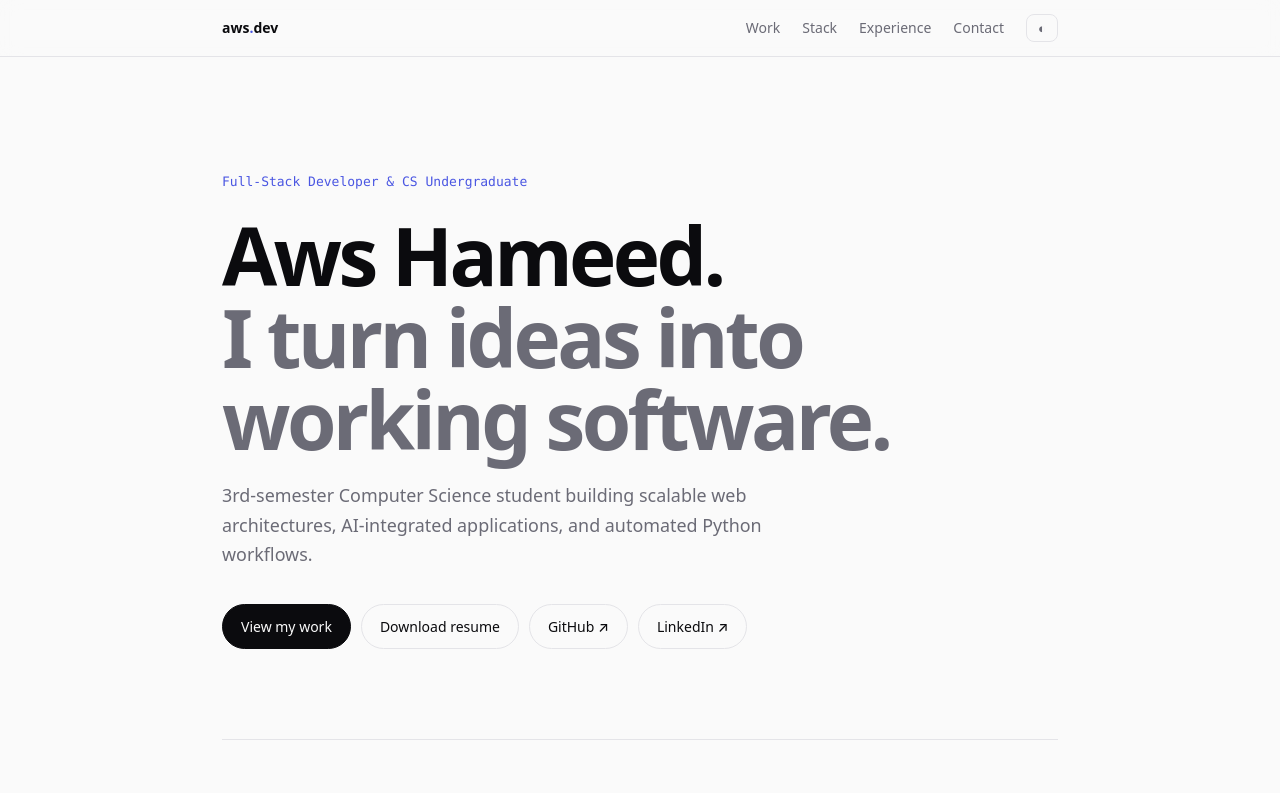
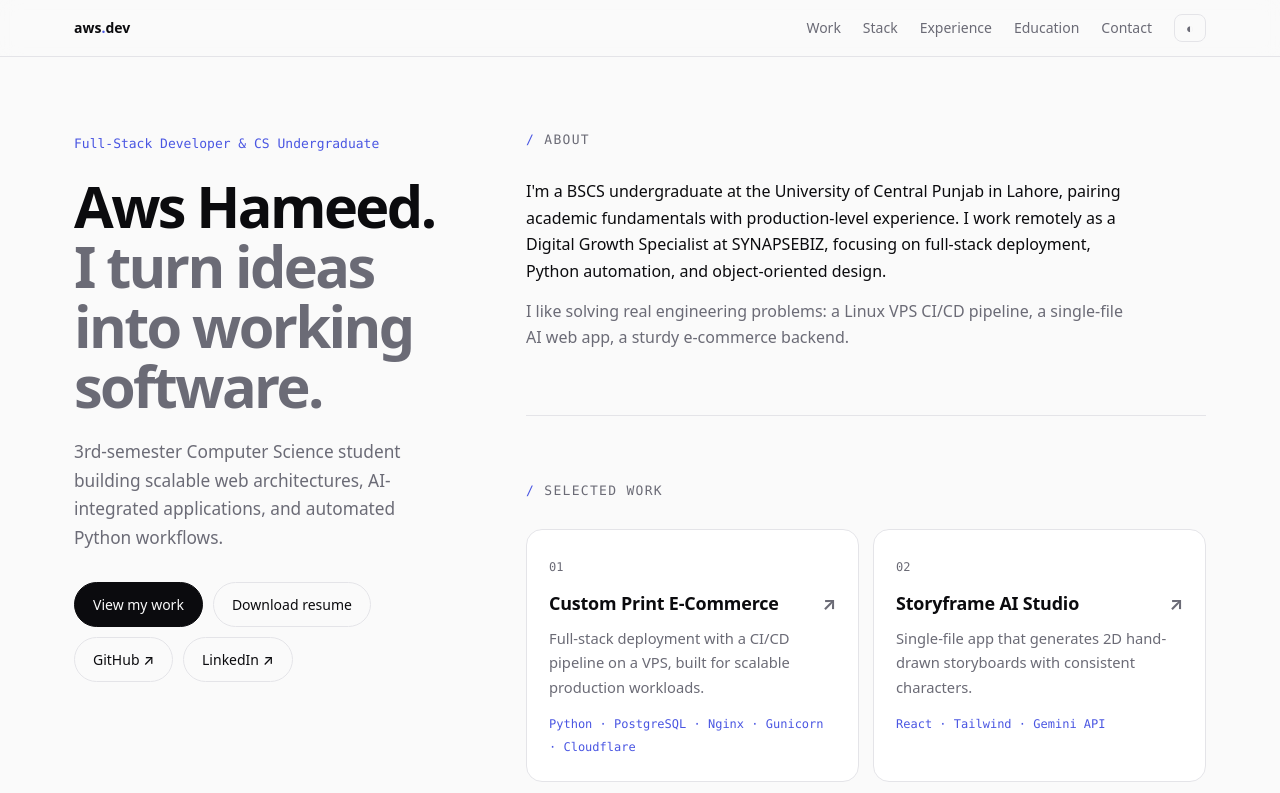
Before and after one commit to L1F25BSCS0511-Aws/L1F25BSCS0511-Aws.github.io, a plain HTML site: page index.html in a window 1280 px wide. Shown: the top 793 px of the page. Drawn offline with Linux system fonts and the light colour scheme.

Commit message:
Add files via upload

```diff
--- a/index.html
+++ b/index.html
@@ -13,7 +13,7 @@ box-sizing:border-box;padding-top:env(safe-area-inset-top,0px);padding-bottom:en
 html{scroll-behavior:smooth;scroll-padding-top:70px}
 body{margin:0;background:var(--bg);color:var(--ink);font:16px/1.65 system-ui,-apple-system,"Segoe UI",Roboto,sans-serif;-webkit-font-smoothing:antialiased}
 a{color:inherit;text-decoration:none}
-.w{max-width:880px;margin:0 auto;padding:0 22px}
+.w{max-width:1180px;margin:0 auto;padding:0 24px}
 .mono{font-family:ui-monospace,SFMono-Regular,Menlo,Consolas,monospace}
 header{position:sticky;top:env(safe-area-inset-top,0px);z-index:9;background:color-mix(in srgb,var(--bg) 85%,transparent);backdrop-filter:blur(10px);border-bottom:1px solid var(--line)}
 nav{display:flex;justify-content:space-between;align-items:center;height:56px;font-size:14px}
@@ -21,13 +21,19 @@ nav b{font-weight:600}
 nav div{display:flex;gap:22px;align-items:center;color:var(--mute)}
 nav a:hover{color:var(--ink)}
 nav button{background:none;border:1px solid var(--line);color:var(--mute);border-radius:8px;width:32px;height:28px;cursor:pointer}
-@media(max-width:600px){nav div a{display:none}}
-.hero{padding:110px 0 90px}
+@media(max-width:700px){nav div a{display:none}}
+.shell{display:grid;grid-template-columns:minmax(0,1fr)}
+.side{padding:90px 0 60px}
+@media(min-width:1000px){
+.shell{grid-template-columns:380px minmax(0,1fr);gap:72px}
+.side{position:sticky;top:calc(56px + env(safe-area-inset-top,0px));align-self:start;padding:72px 0 40px}
+main section:first-child{border-top:0;padding-top:72px}
+}
 .tag{display:inline-block;color:var(--ac);font-size:13px;margin-bottom:22px}
-h1{font-size:clamp(2.6rem,8.5vw,5rem);line-height:1.02;letter-spacing:-.045em;margin:0 0 22px;font-weight:700}
+h1{font-size:clamp(2.6rem,8.5vw,3.6rem);line-height:1.04;letter-spacing:-.045em;margin:0 0 22px;font-weight:700}
 h1 span{color:var(--mute)}
-.lead{max-width:560px;color:var(--mute);font-size:1.12rem;margin:0}
-.acts{display:flex;flex-wrap:wrap;gap:10px;margin-top:34px}
+.lead{color:var(--mute);font-size:1.08rem;margin:0;max-width:560px}
+.acts{display:flex;flex-wrap:wrap;gap:10px;margin-top:30px}
 .b{padding:10px 18px;border-radius:999px;border:1px solid var(--line);font-size:14px;font-weight:500;transition:.2s}
 .b:hover{border-color:var(--ac);color:var(--ac)}
 .b.p{background:var(--ink);color:var(--bg);border-color:var(--ink)}
@@ -52,6 +58,7 @@ h2::before{content:"/ ";color:var(--ac)}
 @media(max-width:560px){.sk{grid-template-columns:1fr;gap:2px}.sk span:nth-child(even){margin-bottom:12px}}
 .tl{border-left:1px solid var(--line);padding-left:24px;margin-left:4px}
 .it{position:relative;margin-bottom:30px}
+.it:last-child{margin-bottom:0}
 .it::before{content:"";position:absolute;left:-29px;top:9px;width:9px;height:9px;border-radius:50%;background:var(--bg);border:2px solid var(--ac)}
 .it b{font-weight:600}
 .it .d{display:block;font-size:12.5px;color:var(--mute);margin:2px 0 6px}
@@ -65,16 +72,17 @@ footer{padding:36px 0 56px;border-top:1px solid var(--line);color:var(--mute);fo
 </style>
 </head>
 <body>
-<header><div class="w"><nav><b>aws<span style="color:var(--ac)">.</span>dev</b><div><a href="#work">Work</a><a href="#stack">Stack</a><a href="#exp">Experience</a><a href="#contact">Contact</a><button id="t" aria-label="Toggle theme">◐</button></div></nav></div></header>
+<header><div class="w"><nav><b>aws<span style="color:var(--ac)">.</span>dev</b><div><a href="#work">Work</a><a href="#stack">Stack</a><a href="#exp">Experience</a><a href="#edu">Education</a><a href="#contact">Contact</a><button id="t" aria-label="Toggle theme">◐</button></div></nav></div></header>
 
-<main class="w">
-<div class="hero">
+<div class="w shell">
+<aside class="side">
 <span class="tag mono">Full-Stack Developer &amp; CS Undergraduate</span>
 <h1>Aws Hameed.<br><span>I turn ideas into working software.</span></h1>
 <p class="lead">3rd-semester Computer Science student building scalable web architectures, AI-integrated applications, and automated Python workflows.</p>
-<div class="acts"><a class="b p" href="#work">View my work</a><a class="b" href="resume.pdf"download>Download resume</a><a class="b" href="https://github.com/L1F25BSCS0511-Aws" target="_blank" rel="noopener">GitHub ↗</a><a class="b" href="https://www.linkedin.com/in/awshameeed/" target="_blank" rel="noopener">LinkedIn ↗</a></div>
-</div>
+<div class="acts"><a class="b p" href="#work">View my work</a><a class="b" href="resume.pdf" download>Download resume</a><a class="b" href="https://github.com/L1F25BSCS0511-Aws" target="_blank" rel="noopener">GitHub ↗</a><a class="b" href="https://www.linkedin.com/in/awshameeed/" target="_blank" rel="noopener">LinkedIn ↗</a></div>
+</aside>
 
+<main>
 <section id="about"><h2 class="mono">About</h2>
 <p style="max-width:600px;margin:0 0 14px">I'm a BSCS undergraduate at the University of Central Punjab in Lahore, pairing academic fundamentals with production-level experience. I work remotely as a Digital Growth Specialist at SYNAPSEBIZ, focusing on full-stack deployment, Python automation, and object-oriented design.</p>
 <p style="max-width:600px;margin:0;color:var(--mute)">I like solving real engineering problems: a Linux VPS CI/CD pipeline, a single-file AI web app, a sturdy e-commerce backend.</p></section>
@@ -95,22 +103,26 @@ footer{padding:36px 0 56px;border-top:1px solid var(--line);color:var(--mute);fo
 <span>AI &amp; Automation</span><span>Google AI Studio, Whisper, edge-tts, MoviePy, Make.com</span>
 <span>Tools</span><span>Git/GitHub, Shopify Liquid, openpyxl, pandas</span></div></section>
 
-<section id="exp"><h2 class="mono">Experience &amp; education</h2><div class="tl">
+<section id="exp"><h2 class="mono">Experience</h2><div class="tl">
 <div class="it"><b>Digital Growth Specialist · SYNAPSEBIZ</b><span class="d mono">Apr 2026 — Present</span><p>Technical data tracking, process automation, and platform growth strategy, remotely.</p></div>
-<div class="it"><b>AI/ML Intern · Digitech Offerings</b><span class="d mono">Apr — Jun 2026</span><p>Three-month remote internship in practical ML, automated workflows, and AI model evaluation.</p></div>
-<div class="it"><b>BSCS · University of Central Punjab</b><span class="d mono">Lahore · Expected 2029</span><p>OOP, Data Structures, Web Development, Database Systems. Led the “Beyond the Blindspot” community service project.</p></div></div></section>
+<div class="it"><b>AI/ML Intern · Digitech Offerings</b><span class="d mono">Apr — Jun 2026</span><p>Three-month remote internship in practical ML, automated workflows, and AI model evaluation.</p></div></div></section>
+
+<section id="edu"><h2 class="mono">Education</h2><div class="tl">
+<div class="it"><b>BSCS · University of Central Punjab</b><span class="d mono">Lahore · Expected 2029</span><p>OOP, Data Structures, Web Development, Database Systems. Led the “Beyond the Blindspot” community service project.</p></div>
+<div class="it"><b>Aspire College</b><span class="d mono">2023 — 2025</span></div>
+<div class="it"><b>British International School System</b></div></div></section>
 
 <section id="contact"><h2 class="mono">Contact</h2>
 <p style="margin:0">Lahore, Pakistan · <a href="mailto:awshameed.dev@gmail.com" style="color:var(--ac)">awshameed.dev@gmail.com</a></p>
 <form id="f"><input id="n" placeholder="Name" required><input id="e" type="email" placeholder="Email" required><textarea id="m" placeholder="Message" required></textarea><button class="b p s" type="submit">Send message</button></form></section>
 </main>
+</div>
 <footer><div class="w mono">© 2026 Aws Hameed</div></footer>
 
 <script>
 document.querySelectorAll('.t').forEach(function(c){c.addEventListener('mousemove',function(e){var r=c.getBoundingClientRect();c.style.setProperty('--x',(e.clientX-r.left)+'px');c.style.setProperty('--y',(e.clientY-r.top)+'px')})});
 document.getElementById('f').addEventListener('submit',function(x){x.preventDefault();var n=document.getElementById('n').value,e=document.getElementById('e').value,m=document.getElementById('m').value;location.href='mailto:awshameed.dev@gmail.com?subject='+encodeURIComponent('Portfolio message from '+n)+'&body='+encodeURIComponent(m+'\n\nReply to: '+e)});
 document.getElementById('t').addEventListener('click',function(){var r=document.documentElement,l=r.getAttribute('data-theme')==='light'||(!r.getAttribute('data-theme')&&matchMedia('(prefers-color-scheme: light)').matches);r.setAttribute('data-theme',l?'dark':'light')});
-document.getElementById('cv').addEventListener('click',function(x){x.preventDefault();alert('Add your resume link here.')});
 </script>
 </body>
 </html>
```
